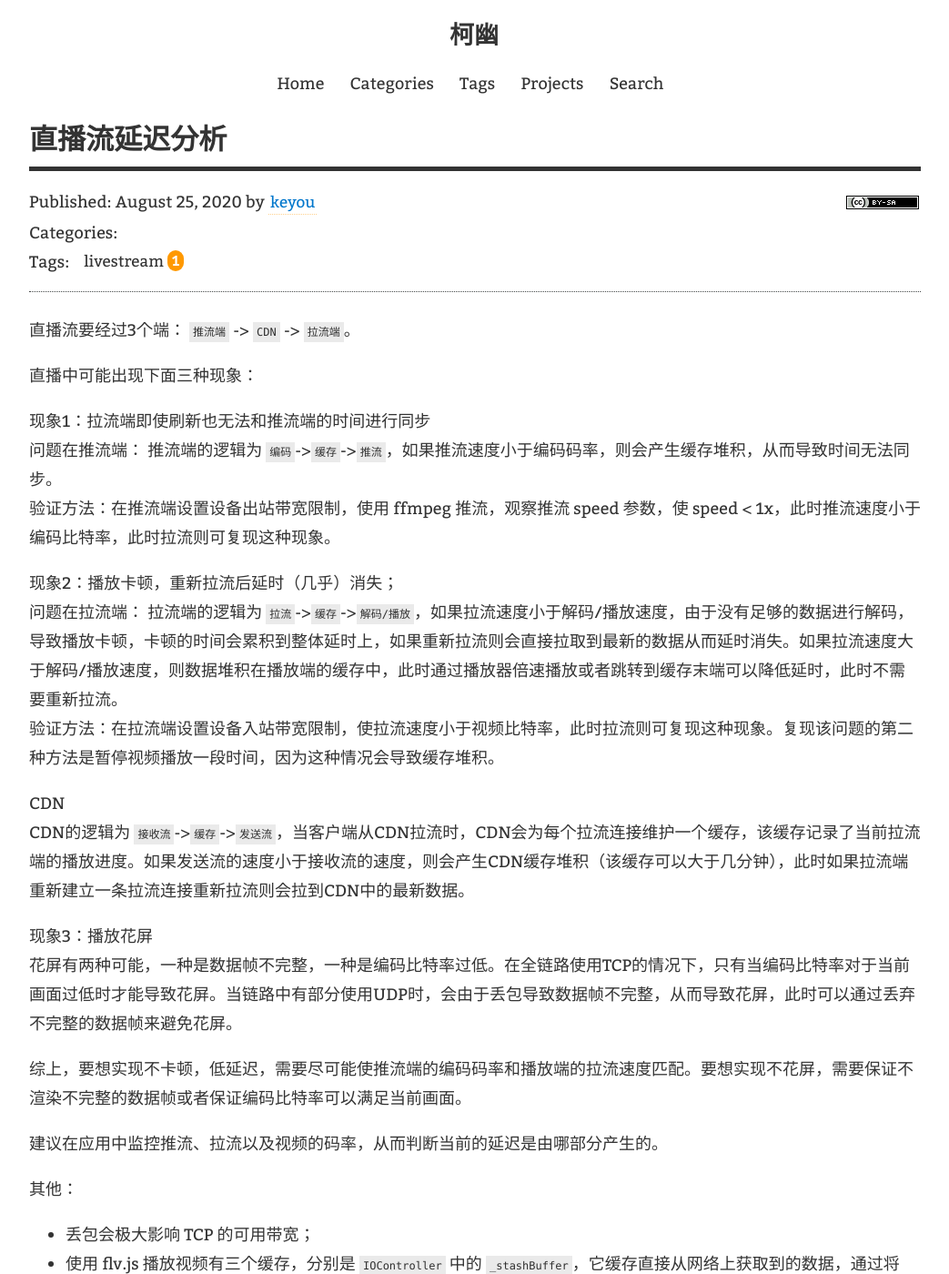
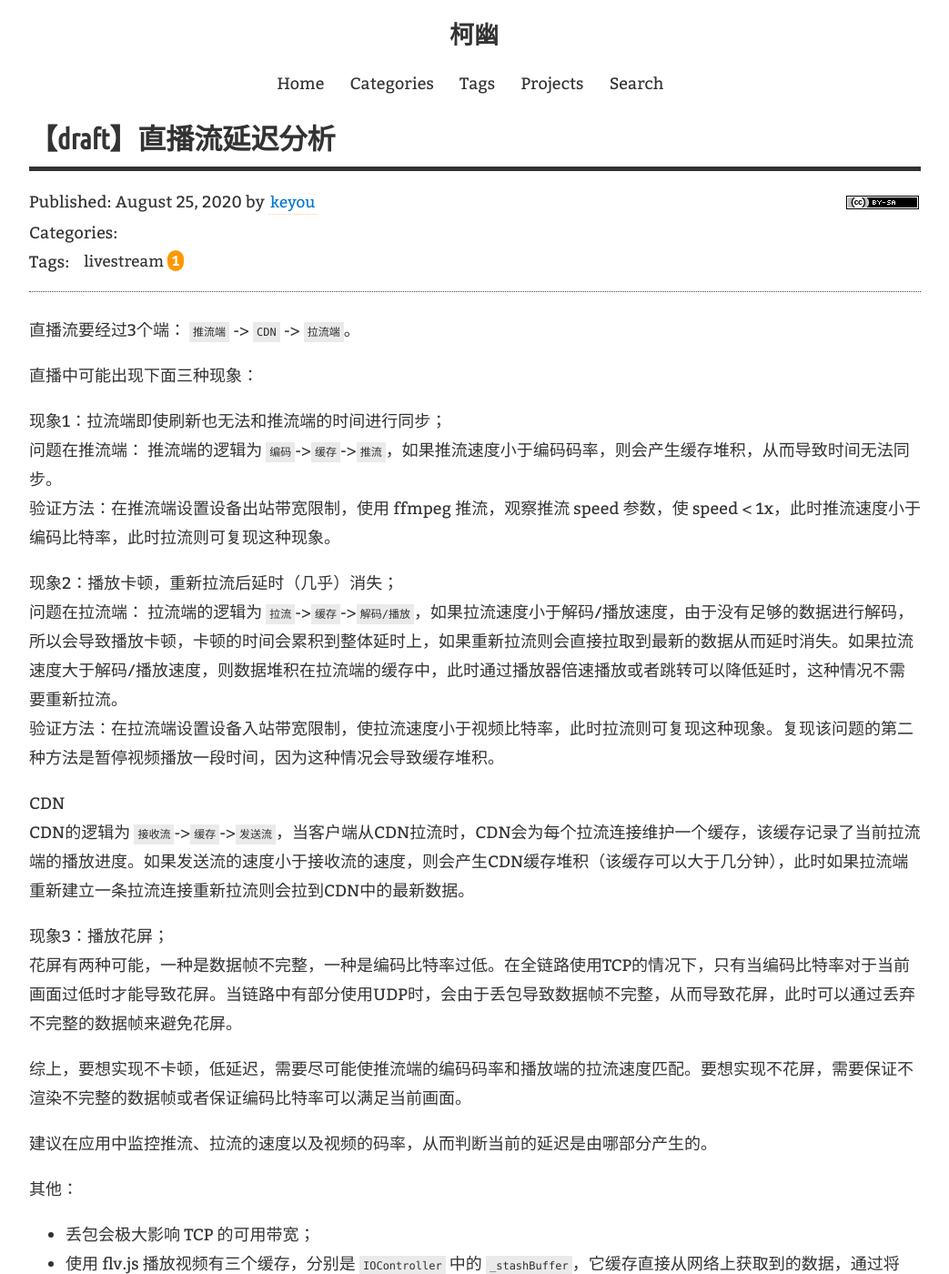
Before and after one commit to keyou/keyou.github.io, a Jekyll site: the page built from _posts/2020-08-25-live-stream-delay-analysis.md, in a window 1280 px wide and 1400 px high. Shown: the whole window at 91% size, without its empty margins (123-1166 px from the left). Built offline with Jekyll 4.4.1, drawn with Linux system fonts in a browser that asks for light colours; our own code applies the rules of GitHub Pages for plain Markdown files; comment, search, counter and statistics services are not loaded.

Commit message:
Update 2020-08-25-live-stream-delay-analysis.md

```diff
--- a/_posts/2020-08-25-live-stream-delay-analysis.md
+++ b/_posts/2020-08-25-live-stream-delay-analysis.md
@@ -1,5 +1,5 @@
 ---
-title: 直播流延迟分析
+title: 【draft】直播流延迟分析
 tags:
   - livestream
 ---
@@ -8,23 +8,23 @@ tags:
 
 直播中可能出现下面三种现象：
 
-现象1：拉流端即使刷新也无法和推流端的时间进行同步
+现象1：拉流端即使刷新也无法和推流端的时间进行同步；
 问题在推流端： 推流端的逻辑为 `编码`->`缓存`->`推流`，如果推流速度小于编码码率，则会产生缓存堆积，从而导致时间无法同步。
 验证方法：在推流端设置设备出站带宽限制，使用 ffmpeg 推流，观察推流 speed 参数，使 speed < 1x，此时推流速度小于编码比特率，此时拉流则可复现这种现象。
 
 现象2：播放卡顿，重新拉流后延时（几乎）消失；
-问题在拉流端： 拉流端的逻辑为 `拉流`->`缓存`->`解码/播放`，如果拉流速度小于解码/播放速度，由于没有足够的数据进行解码，导致播放卡顿，卡顿的时间会累积到整体延时上，如果重新拉流则会直接拉取到最新的数据从而延时消失。如果拉流速度大于解码/播放速度，则数据堆积在播放端的缓存中，此时通过播放器倍速播放或者跳转到缓存末端可以降低延时，此时不需要重新拉流。
+问题在拉流端： 拉流端的逻辑为 `拉流`->`缓存`->`解码/播放`，如果拉流速度小于解码/播放速度，由于没有足够的数据进行解码，所以会导致播放卡顿，卡顿的时间会累积到整体延时上，如果重新拉流则会直接拉取到最新的数据从而延时消失。如果拉流速度大于解码/播放速度，则数据堆积在拉流端的缓存中，此时通过播放器倍速播放或者跳转可以降低延时，这种情况不需要重新拉流。
 验证方法：在拉流端设置设备入站带宽限制，使拉流速度小于视频比特率，此时拉流则可复现这种现象。复现该问题的第二种方法是暂停视频播放一段时间，因为这种情况会导致缓存堆积。
 
 CDN
 CDN的逻辑为 `接收流`->`缓存`->`发送流`，当客户端从CDN拉流时，CDN会为每个拉流连接维护一个缓存，该缓存记录了当前拉流端的播放进度。如果发送流的速度小于接收流的速度，则会产生CDN缓存堆积（该缓存可以大于几分钟），此时如果拉流端重新建立一条拉流连接重新拉流则会拉到CDN中的最新数据。
 
-现象3：播放花屏
+现象3：播放花屏；
 花屏有两种可能，一种是数据帧不完整，一种是编码比特率过低。在全链路使用TCP的情况下，只有当编码比特率对于当前画面过低时才能导致花屏。当链路中有部分使用UDP时，会由于丢包导致数据帧不完整，从而导致花屏，此时可以通过丢弃不完整的数据帧来避免花屏。
 
 综上，要想实现不卡顿，低延迟，需要尽可能使推流端的编码码率和播放端的拉流速度匹配。要想实现不花屏，需要保证不渲染不完整的数据帧或者保证编码比特率可以满足当前画面。
 
-建议在应用中监控推流、拉流以及视频的码率，从而判断当前的延迟是由哪部分产生的。
+建议在应用中监控推流、拉流的速度以及视频的码率，从而判断当前的延迟是由哪部分产生的。
 
 其他：
 
```
